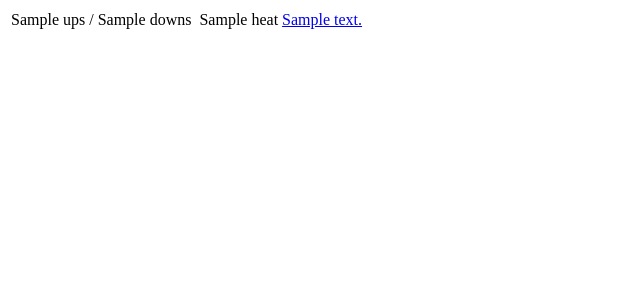
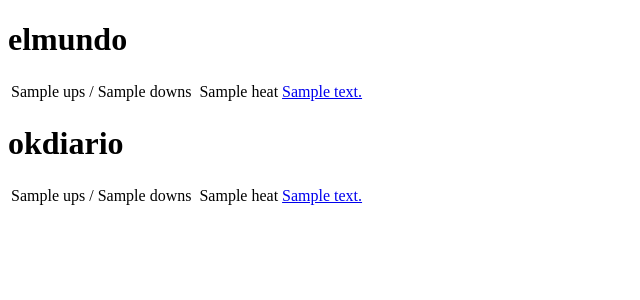
Before and after one commit to chincheta/mejorvalorados, a Flask app: page / in a window 1280 px wide. Shown: the top 300 px of the page, without its empty margins (0-640 px from the left). Run offline with Flask 2, Linux system fonts and the light colour scheme; a database or web service that is not in the repository returns one stand-in record (values such as "Sample title").

Commit message:
Fix bug while merging comments from multiple sources.

```diff
--- a/web/app.py
+++ b/web/app.py
@@ -8,15 +8,13 @@
 
 @app.route('/')
 def index():
-    comments = []
     mongo = MongoClient(mongo_host)
 
-    comments = \
-        mongo['elmundoes-bot']['comments'].find().sort('heat', -1)
-    comments.append(
-        mongo['okdiariocom-bot']['comments'].find().sort('heat', -1))
+    elmundo = mongo['elmundoes-bot']['comments'].find().sort('heat', -1)
+    okdiario = mongo['okdiariocom-bot']['comments'].find().sort('heat', -1)
+
     mongo.close()
-    return render_template("comments.html", comments=comments)
+    return render_template("comments.html", elmundo=elmundo, okdiario=okdiario)
 
 
 if __name__ == '__main__':
--- a/web/templates/comments.html
+++ b/web/templates/comments.html
@@ -5,8 +5,20 @@
     <title>Title</title>
 </head>
 <body>
+<h1>elmundo</h1>
 <table>
-    {% for message in comments %}
+    {% for message in elmundo %}
+    <tr>
+        <td>{{ message.ups }} / {{ message.downs }}</td>
+        <td><script>var date = new Date({{ message.posted_at }}*1000);document.write(date.toString());</script></td>
+        <td>{{ message.heat }}</td>
+        <td><a href='{{ message.url }}'>{{ message.body }}</a></td>
+    </tr>
+    {% endfor %}
+</table>
+<h1>okdiario</h1>
+<table>
+    {% for message in okdiario %}
     <tr>
         <td>{{ message.ups }} / {{ message.downs }}</td>
         <td><script>var date = new Date({{ message.posted_at }}*1000);document.write(date.toString());</script></td>
```
